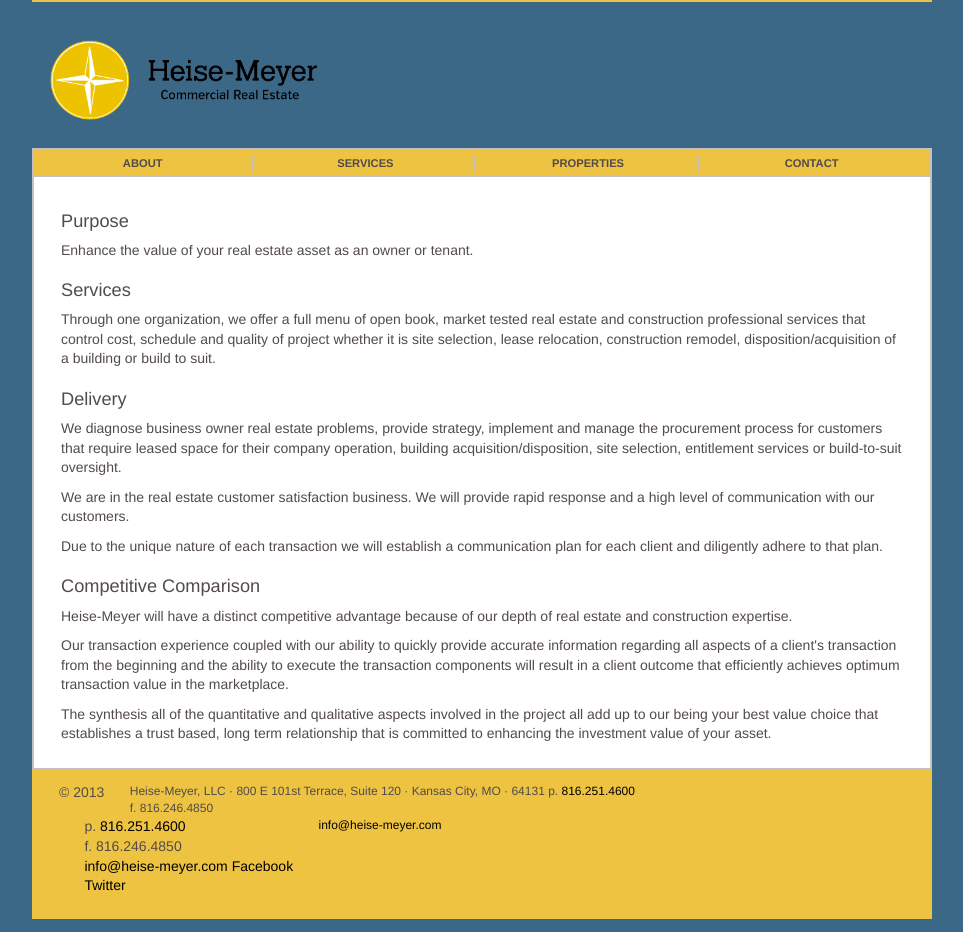
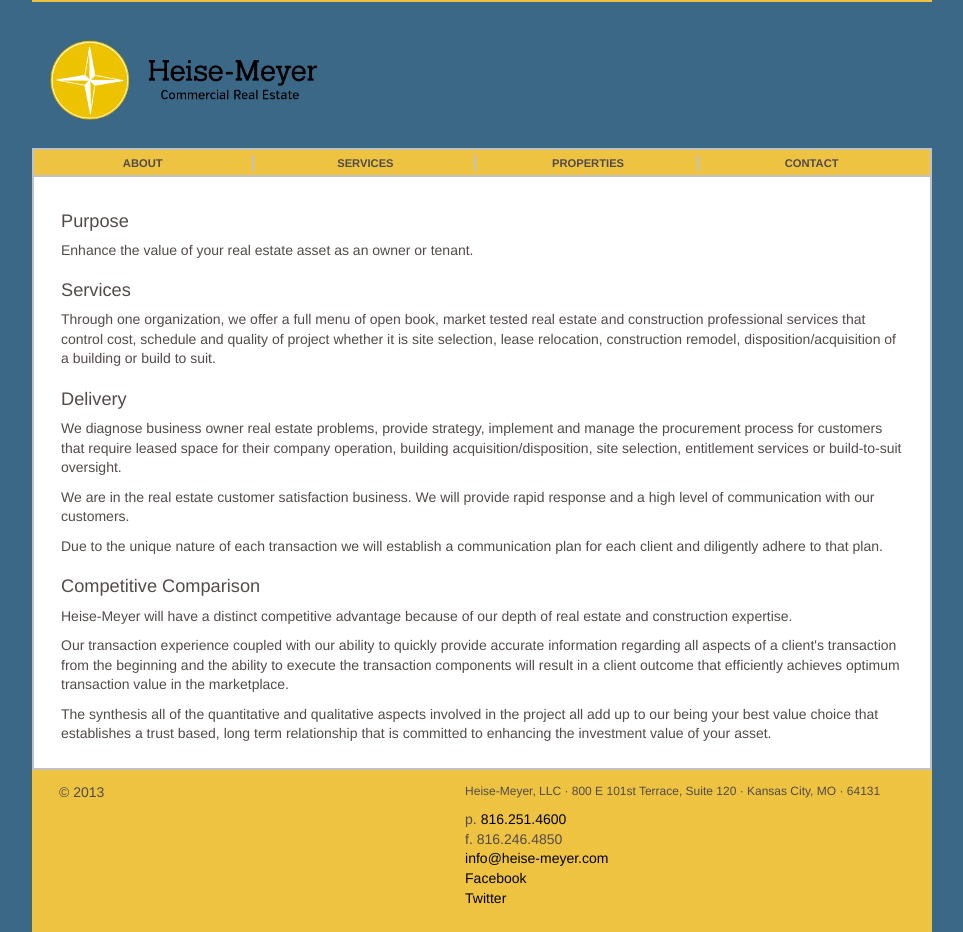
Before and after one commit to jiko/heisemeyer, a Jekyll site: the page built from index.html, in a window 1280 px wide. Shown: the whole page, without its empty margins (158-1121 px from the left). Built offline with Jekyll 4.4.1, drawn with Linux system fonts in a browser that asks for light colours.

Commit message:
Footer Content Adjust
Attempting to get footer to appear in 2 columns, testing to see if
there are any block-level elements in footer content that need changing
before deciding on a final configuration.

```diff
--- a/_includes/contact.html
+++ b/_includes/contact.html
@@ -1,3 +1,3 @@
 p. <a href="tel:+18162514600">816.251.4600</a><br/>
 f. 816.246.4850<br/>
-<a href="mailto:info@heise-meyer.com">info@heise-meyer.com</a>
+<a href="mailto:info@heise-meyer.com">info@heise-meyer.com</a><br/>
--- a/_layouts/default.html
+++ b/_layouts/default.html
@@ -32,9 +32,8 @@
 
             </article>
             <footer>
-            	<p>&copy; 2013
-                  {% include address.html %}
-                  {% include contact.html %}
+            	<p>
+                   &copy; 2013 {% include address.html %}
 				</p>
               <p> {% include contact.html %}
                   {% include socialmedia.html %}
--- a/css/main.css
+++ b/css/main.css
@@ -126,6 +126,7 @@
 	width: 100%}
 
 footer p {
+	width: 45%;
 	float: left;
 	margin-right: 3%;}
 
```
